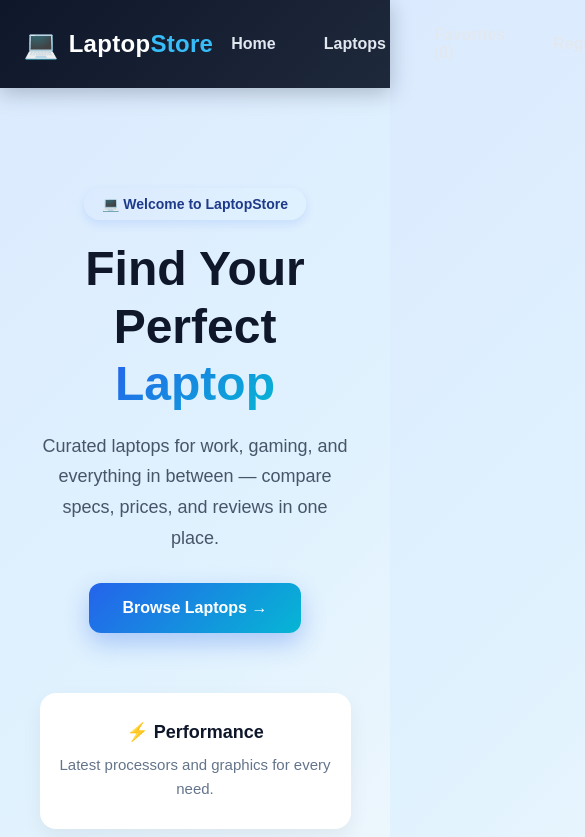
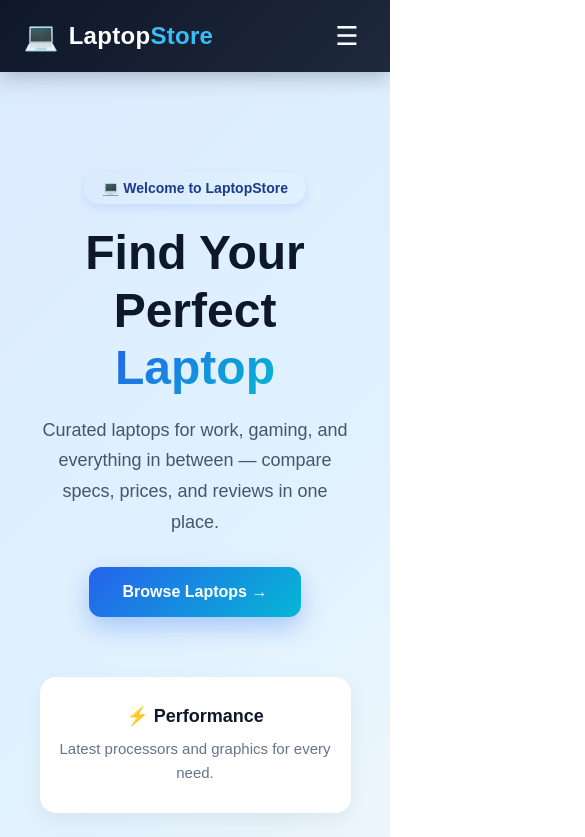
Before and after one commit to EkanthVarma/laptopstore_react, a React (Vite) app: page / in a window 390 px wide. Shown: the top 837 px of the page, 585 px wide, since content can reach past the window. Built offline with nearby package versions, Linux system fonts and the light colour scheme.

Commit message:
updated frontend

```diff
--- a/src/components/Navbar.jsx
+++ b/src/components/Navbar.jsx
@@ -1,7 +1,10 @@
+import { useState } from "react";
 import { Link } from "react-router-dom";
 import { useSelector } from "react-redux";
 
 function Navbar() {
+
+  const [menuOpen, setMenuOpen] = useState(false);
 
   const user =
     JSON.parse(
@@ -12,32 +15,43 @@ function Navbar() {
     state => state.favorites
   );
 
+  function closeMenu() {
+    setMenuOpen(false);
+  }
+
   return (
     <nav>
-      <Link to="/" className="logo">
+      <Link to="/" className="logo" onClick={closeMenu}>
         <span className="logo-icon">💻</span>
         <span className="logo-text">
           Laptop<span>Store</span>
         </span>
       </Link>
 
-      <div className="nav-links">
-        <Link to="/">Home</Link>
-        <Link to="/laptops">Laptops</Link>
+      <button
+        className="menu-toggle"
+        onClick={() => setMenuOpen(!menuOpen)}
+      >
+        {menuOpen ? "✕" : "☰"}
+      </button>
 
-        <Link to="/favorites">
+      <div className={`nav-links ${menuOpen ? "open" : ""}`}>
+        <Link to="/" onClick={closeMenu}>Home</Link>
+        <Link to="/laptops" onClick={closeMenu}>Laptops</Link>
+
+        <Link to="/favorites" onClick={closeMenu}>
           Favorites ({favorites.length})
         </Link>
 
         {!user && (
           <>
-            <Link to="/register">Register</Link>
-            <Link to="/login">Login</Link>
+            <Link to="/register" onClick={closeMenu}>Register</Link>
+            <Link to="/login" onClick={closeMenu}>Login</Link>
           </>
         )}
 
         {user && (
-          <Link to="/logout">Logout</Link>
+          <Link to="/logout" onClick={closeMenu}>Logout</Link>
         )}
       </div>
     </nav>
--- a/src/index.css
+++ b/src/index.css
@@ -610,3 +610,53 @@ nav {
 .filters select:focus{
   border-color:#0d6efd;
 }
+
+/* MOBILE NAVBAR */
+
+.menu-toggle {
+  display: none;
+  background: none;
+  border: none;
+  color: white;
+  font-size: 26px;
+  cursor: pointer;
+  padding: 4px 8px;
+}
+
+@media (max-width: 768px) {
+
+  .menu-toggle {
+    display: block;
+  }
+
+  .nav-links {
+    display: none;
+    flex-direction: column;
+    align-items: flex-start;
+    gap: 6px;
+
+    position: absolute;
+    top: 100%;
+    left: 0;
+    right: 0;
+
+    background: linear-gradient(135deg, #0f172a, #1e293b);
+    padding: 16px 6%;
+
+    box-shadow: 0 10px 20px rgba(15, 23, 42, 0.3);
+  }
+
+  .nav-links.open {
+    display: flex;
+  }
+
+  .nav-links a {
+    width: 100%;
+    padding: 12px 10px;
+  }
+
+  nav {
+    flex-wrap: wrap;
+    position: relative;
+  }
+}
```
